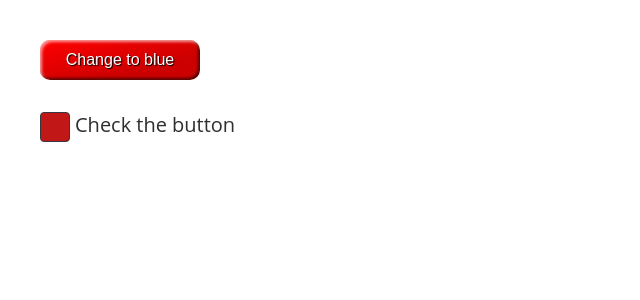
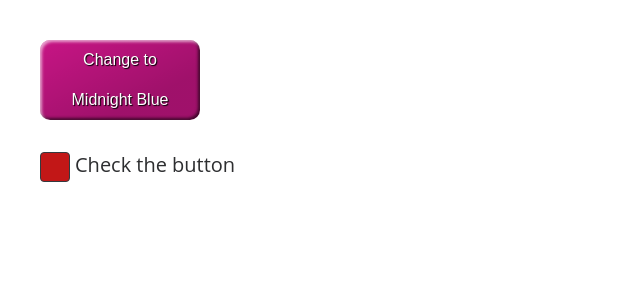
Before and after one commit to abaibik/learning_react_testing_library, a React (Create React App) app: page / in a window 1280 px wide. Shown: the top 300 px of the page, without its empty margins (0-640 px from the left). Built offline with nearby package versions, Linux system fonts and the light colour scheme.

Commit message:
Transform colors to complicated colors

```diff
--- a/src/App.js
+++ b/src/App.js
@@ -6,8 +6,9 @@
 }
 
 function App() {
-  const [buttonColor, setButtonColor] = useState("red");
-  const newButtonColor = buttonColor === "red" ? "blue" : "red";
+  const [buttonColor, setButtonColor] = useState("MediumVioletRed");
+  const newButtonColor =
+    buttonColor === "MediumVioletRed" ? "MidnightBlue" : "MediumVioletRed";
 
   const [disabled, setDisabled] = useState(false);
 
@@ -28,7 +29,7 @@
         style={{ backgroundColor: getButtonColor() }}
         disabled={disabled}
       >
-        Change to {newButtonColor}
+        Change to {replaceCamelWithSpaces(newButtonColor)}
       </button>
 
       <div className="checkbox-container">
```
Also changed, not shown: 1 other file (tests, documents, lock files or other folders).
